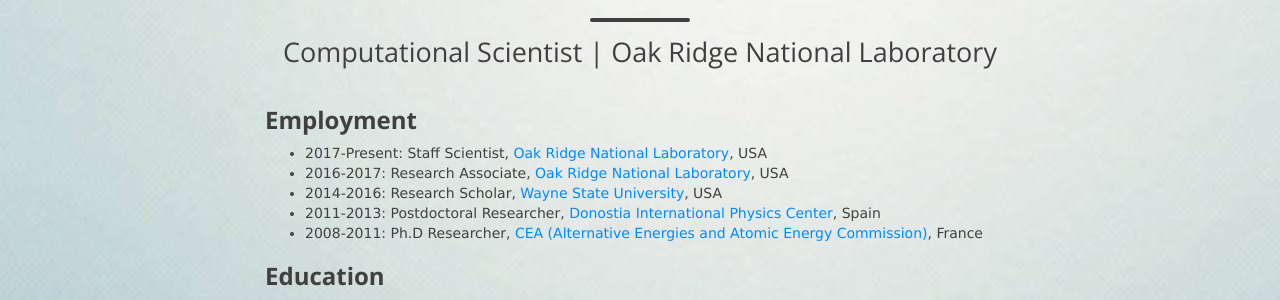
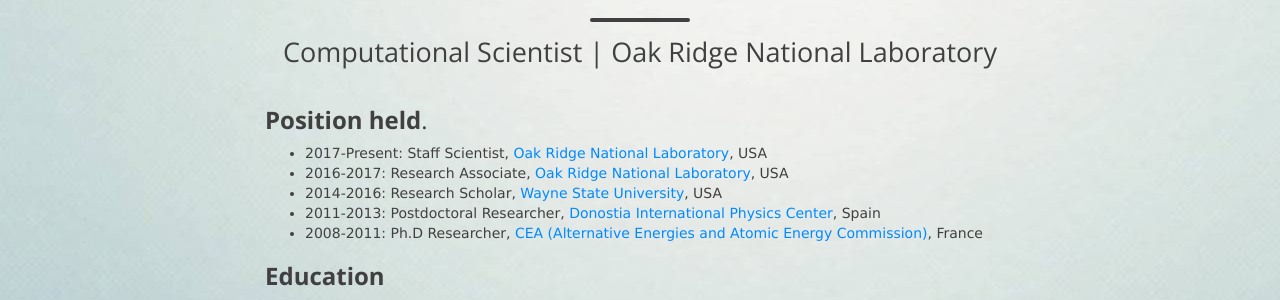
Before and after one commit to debsindhu/debsindhu.github.io, a Jekyll site: the page built from profile.md, in a window 1280 px wide and 956 px high. Shown: the part 303-603 px from the top of the window. Built offline with Jekyll 4.4.1, drawn with Linux system fonts in a browser that asks for light colours; nearby versions of some CDN libraries.

Commit message:
Update profile.md

```diff
--- a/profile.md
+++ b/profile.md
@@ -5,7 +5,7 @@ subtitle: Computational Scientist | Oak Ridge National Laboratory
 use-site-title: true
 ---
 
-### **Employment**
+### **Position held**.
 
 * 2017-Present: Staff Scientist, [Oak Ridge National Laboratory](https://www.ornl.gov/), USA
 * 2016-2017: Research Associate, [Oak Ridge National Laboratory](https://www.ornl.gov/), USA
```
